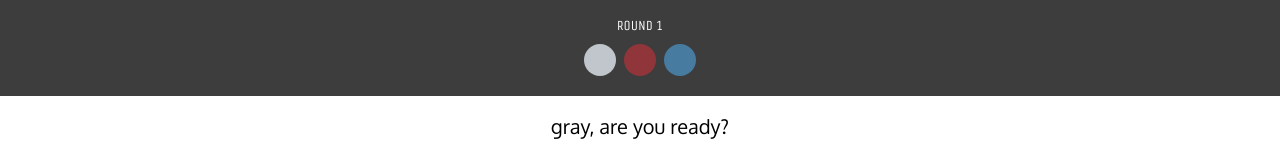
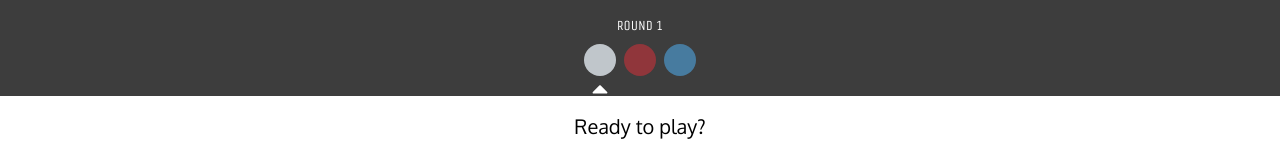
Before and after one commit to apledger/tactical-bankruptcy, a Next.js app: page / in a window 1280 px wide. Shown: the top 162 px of the page. Built offline with nearby package versions, Linux system fonts and the light colour scheme; a web font is replaced by a local one.

Commit message:
Add turn indicators

```diff
--- a/components/TurnMarker.tsx
+++ b/components/TurnMarker.tsx
@@ -1,17 +1,20 @@
 import cn from 'classnames'
+import { faCaretUp, faTimes } from '@fortawesome/free-solid-svg-icons'
+import { FontAwesomeIcon } from '@fortawesome/react-fontawesome'
 
 import { Color } from '../services/types'
 
 type Props = {
   color: Color
-  isActive: boolean
+  isActive?: boolean
+  isPassed?: boolean
 }
 
-export function TurnMarker({ color, isActive }: Props) {
+export function TurnMarker({ color, isActive, isPassed }: Props) {
   return (
     <div
       className={cn(
-        'h-8 w-8 rounded-full',
+        'h-8 w-8 rounded-full relative flex items-center justify-center',
         {
           gray: 'bg-gray',
           red: 'bg-red',
@@ -21,6 +24,14 @@ export function TurnMarker({ color, isActive }: Props) {
           green: 'bg-green',
         }[color],
       )}
-    />
+    >
+      {isPassed && <FontAwesomeIcon className="fill-current text-black" icon={faTimes} />}
+      {isActive && (
+        <FontAwesomeIcon
+          className="absolute top-full left-1/2 transform -translate-x-1/2 mt-1/2 fill-current text-white"
+          icon={faCaretUp}
+        />
+      )}
+    </div>
   )
 }
--- a/pages/index.tsx
+++ b/pages/index.tsx
@@ -1,11 +1,8 @@
 /* eslint-disable react/no-unescaped-entities */
 
-import { useEffect, useReducer, useState } from 'react'
-import { faCoins } from '@fortawesome/free-solid-svg-icons'
-import { FontAwesomeIcon } from '@fortawesome/react-fontawesome'
+import { useReducer } from 'react'
 import cn from 'classnames'
 
-import { Player, Color, Turn, Round } from '../services/types'
 import { Button } from '../components/Button'
 import { Timer } from '../components/Timer'
 import { TurnMarker } from '../components/TurnMarker'
@@ -16,9 +13,8 @@ import {
   getNextRound,
   getActiveTurn,
   getHasActivePlayerPassed,
+  getHasPlayerPassed,
 } from '../services/selectors'
-
-export const colors: Color[] = ['gray', 'red', 'blue', 'black', 'yellow', 'green']
 
 export default function Home() {
   const [state, dispatch] = useReducer(reducer, defaultState)
@@ -30,7 +26,6 @@ export default function Home() {
   const hasActivePlayerPassed = getHasActivePlayerPassed(state)
 
   return (
-    <>
     <div className="h-screen flex flex-col">
       <div className="h-24 bg-black flex flex-col items-center p-4 gap-2">
         <div className="text-sm font-display text-white justify-center uppercase">
@@ -48,19 +43,24 @@ export default function Home() {
             }[players.length],
           )}
         >
-            {activeRound.playerOrder.map(color => (
-              <TurnMarker key={color} color={color} isActive={false} />
+          {activeRound.playerOrder.map((color, index) => (
+            <TurnMarker
+              key={color}
+              color={color}
+              isActive={index === activePlayerIndex}
+              isPassed={getHasPlayerPassed(state, color)}
+            />
           ))}
         </div>
       </div>
       <div className="flex-1 p-4 flex flex-col items-center gap-4">
         {activeTurn ? (
           <>
-              <p className="text-xl mb-2">{activePlayer.color}, you're up</p>
+            <p className="text-xl mb-2">{activePlayer.name}, you're up</p>
             <Timer startTime={activeTurn.startTime} />
           </>
         ) : (
-            <p className="text-xl mb-2">{activePlayer.color}, are you ready?</p>
+          <p className="text-xl mb-2">Ready to play?</p>
         )}
 
         {activeRound.startTime ? (
@@ -108,11 +108,10 @@ export default function Home() {
           )}
         >
           {nextRound?.playerOrder.map(color => (
-              <TurnMarker key={color} color={color} isActive={false} />
+            <TurnMarker key={color} color={color} />
           ))}
         </div>
       </div>
     </div>
-    </>
   )
 }
--- a/services/selectors.ts
+++ b/services/selectors.ts
@@ -20,15 +20,19 @@ export function getNextRound(state: State): Round {
   return state.rounds[state.activeRoundIndex + 1]
 }
 
+export function getHasPlayerPassed(state: State, color): boolean {
+  return state.turns.some(
+    turn =>
+      turn.playerColor === color &&
+      turn.roundIndex === state.activeRoundIndex &&
+      turn.type === 'pass',
+  )
+}
+
 export function getHasActivePlayerPassed(state: State): boolean {
   const activePlayer = getActivePlayer(state)
 
-  return state.turns.some(
-    turn =>
-      turn.playerColor === activePlayer.color &&
-      turn.roundIndex === state.activeRoundIndex &&
-      turn.type === 'pass',
-  )
+  return getHasPlayerPassed(state, activePlayer.color)
 }
 
 export function getNextPlayerIndex(state: State): number {
```
Lines whose indentation alone changed are shown as unchanged.
